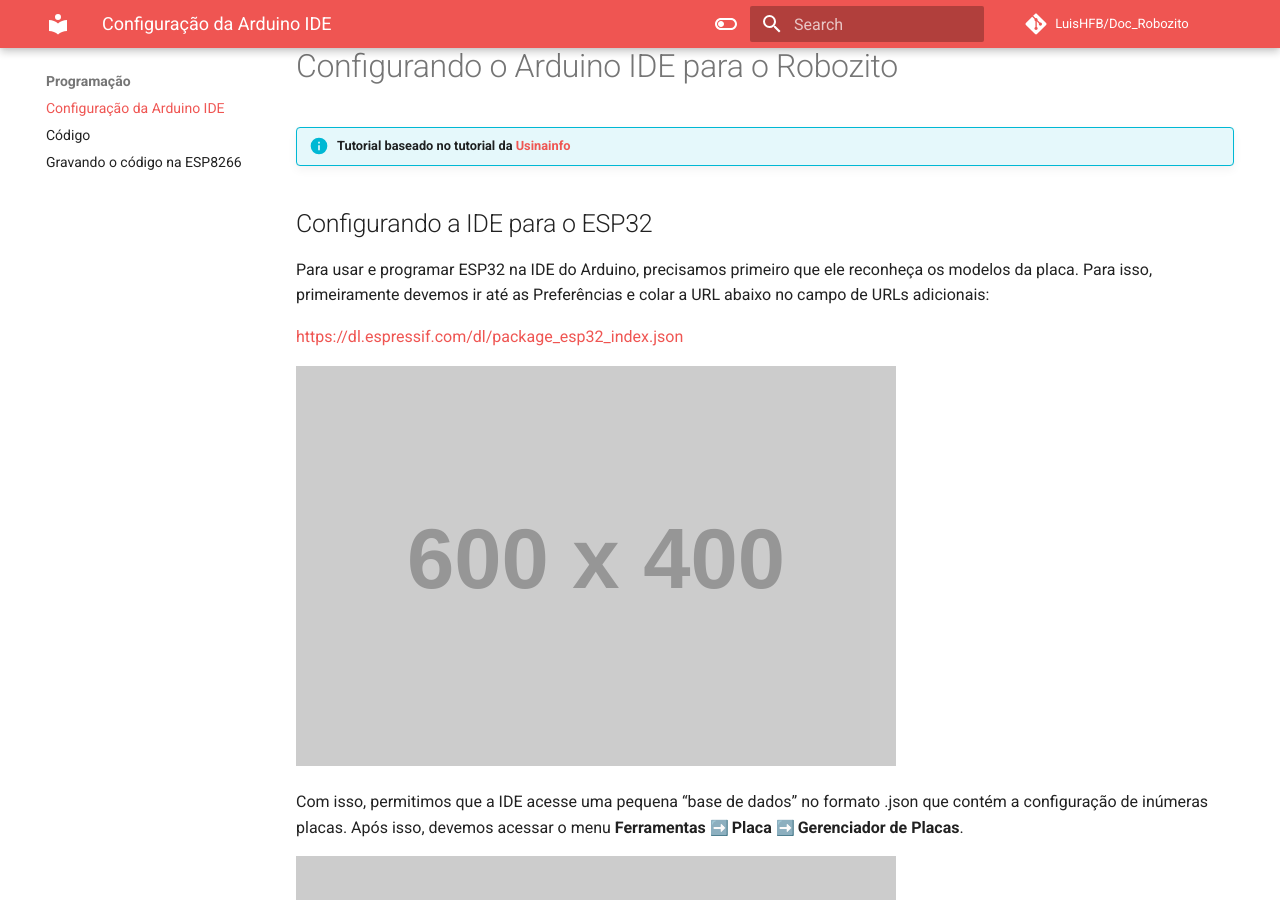
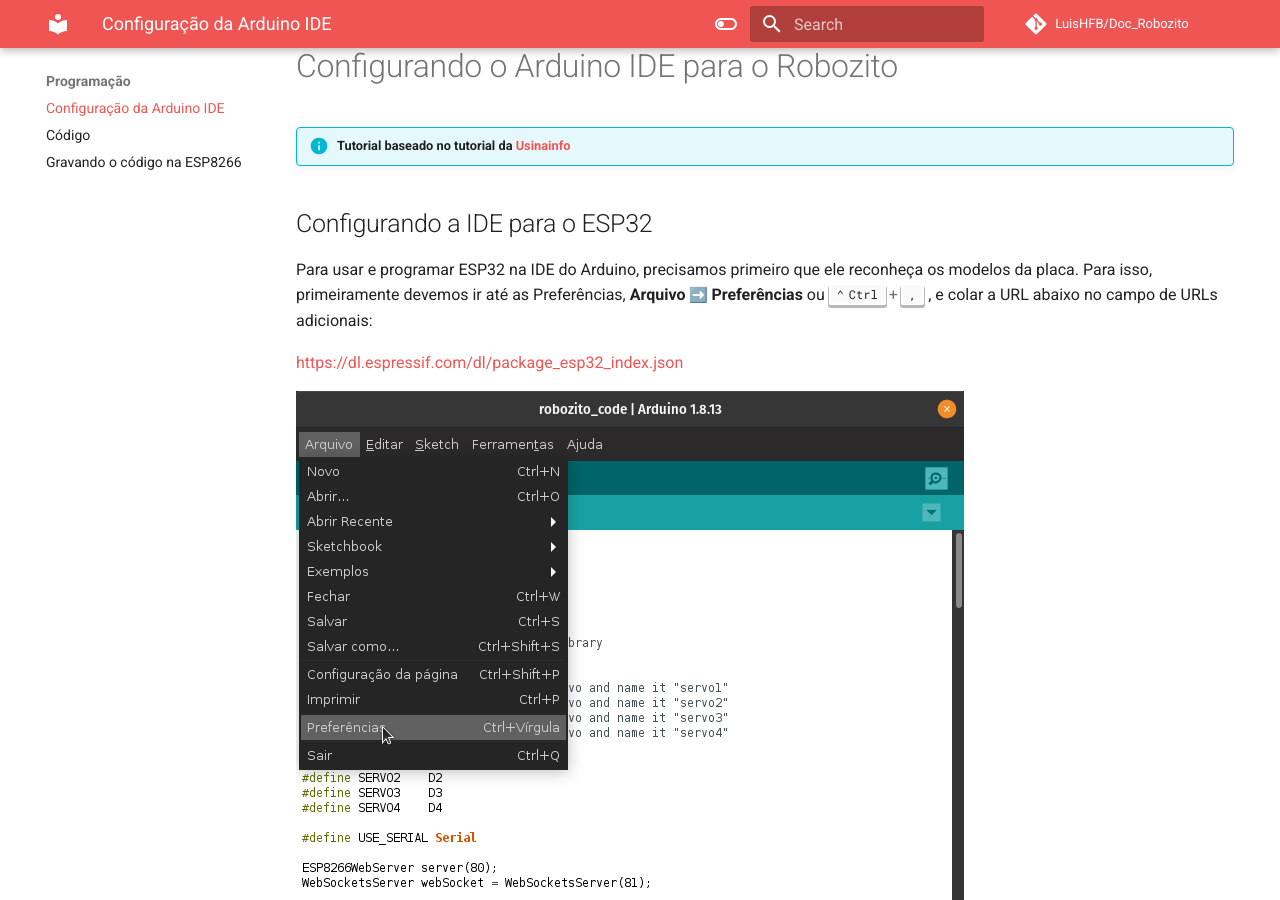
Before and after one commit to LuisHFB/Doc_RobozitoEN, an MkDocs documentation site: the page built from docs/programacao/configArduinoIDE.md, in a window 1280 px wide and 900 px high, scrolled down 691 px. Built offline with MkDocs 1.6.1 and Material for MkDocs 9.7.7, drawn with Linux system fonts in a browser that asks for light colours; emoji names are drawn with the system emoji font; comment, search, counter and statistics services are not loaded; some of the changed text lies outside the part shown.

Commit message:
ConfigArduinoIDE finalizada

```diff
--- a/docs/programacao/configArduinoIDE.md
+++ b/docs/programacao/configArduinoIDE.md
@@ -36,38 +36,40 @@
 
 ## Configurando a IDE para o ESP32
 
-Para usar e programar ESP32 na IDE do Arduino, precisamos primeiro que ele reconheça os modelos da placa. Para isso, primeiramente devemos ir até as Preferências e colar a URL abaixo no campo de URLs adicionais:
+Para usar e programar ESP32 na IDE do Arduino, precisamos primeiro que ele reconheça os modelos da placa. Para isso, primeiramente devemos ir até as Preferências, **Arquivo** :arrow_right: **Preferências** ou ++ctrl+comma++ , e colar a URL abaixo no campo de URLs adicionais:
 
 https://dl.espressif.com/dl/package_esp32_index.json
 
-![Preferencias](https://dummyimage.com/600x400/eee/aaa)
+![Preferencias do arduino](imgs/ArduinoPref.png){: .center}
 
 Com isso, permitimos que a IDE acesse uma pequena “base de dados” no formato .json que contém a configuração de inúmeras placas. Após isso, devemos acessar o menu **Ferramentas** :arrow_right: **Placa**  :arrow_right: **Gerenciador de Placas**.
 
-![Gerenciador de placas](https://dummyimage.com/600x400/eee/aaa)
+![Gerenciador de placas](imgs/ArduinoGerenciadorPlaca.png){: .center}
 
 Nele, pesquise por ***esp32*** na caixa de pesquisa. Em seguida, instale a versão mais recente do driver que irá aparecer: ***esp32 by Espressif Systems***, conforme ilustrado na figura a seguir:
 
-![esp32 by Espressif](https://dummyimage.com/600x400/eee/aaa)
+![esp32 by Espressif](imgs/ArduinoESP32.png){: .center}
 
 Feito isso, você deve selecionar a placa **ESP32 Dev Module**, no menu de placas, para programar na ESP.
 
-![Dev Module](https://dummyimage.com/600x400/eee/aaa)
+![Dev Module](imgs/ArduinoESPDevMod.png){: .center}
 
 Por fim, basta você selecionar a porta a qual a ESP está conectada e você estará pronto para enviar códigos para ela!
 
-![Porta Serial](https://dummyimage.com/600x400/eee/aaa)
+![Porta Serial](imgs/ArduinoSerial.png){: .center}
 
 ## Instalando as bibliotecas
 
-![Gerenciador de Bibliotecas](https://dummyimage.com/600x400/eee/aaa)
+![Gerenciador de Bibliotecas](imgs/ArduinoBiblioteca.png){: .center}
 
 Para realizar a instalação das bibliotecas necessárias para nosso código funcionar corretamente devemos ir em **Ferramentas** :arrow_right: **Gerenciador de Bibliotecas**
+ou
+++ctrl+shift+i++
 
 ### As bibliotecas que temos que instalar são:
 
+  - **[ESP8266WiFi.h](https://codeload.github.com/ekstrand/ESP8266wifi/zip/master)**
   - **WebSockets**
-  - ** **
-  - ** **
+  - **PageBuilder**
 
 Após instaladas as bibliotecas podemos seguir para o [código do Robozito](/programacao/oCodigo/)
```
Also changed, not shown: docs/programacao/imgs/ArduinoBiblioteca.png (added), docs/programacao/imgs/ArduinoESP32.png (added), docs/programacao/imgs/ArduinoESPDevMod.png (added), docs/programacao/imgs/ArduinoGerenciadorPlaca.png (added), docs/programacao/imgs/ArduinoPref.png (added), docs/programacao/imgs/ArduinoSerial.png (added), img/ArduinoGerenciadorPlaca.png (added).
